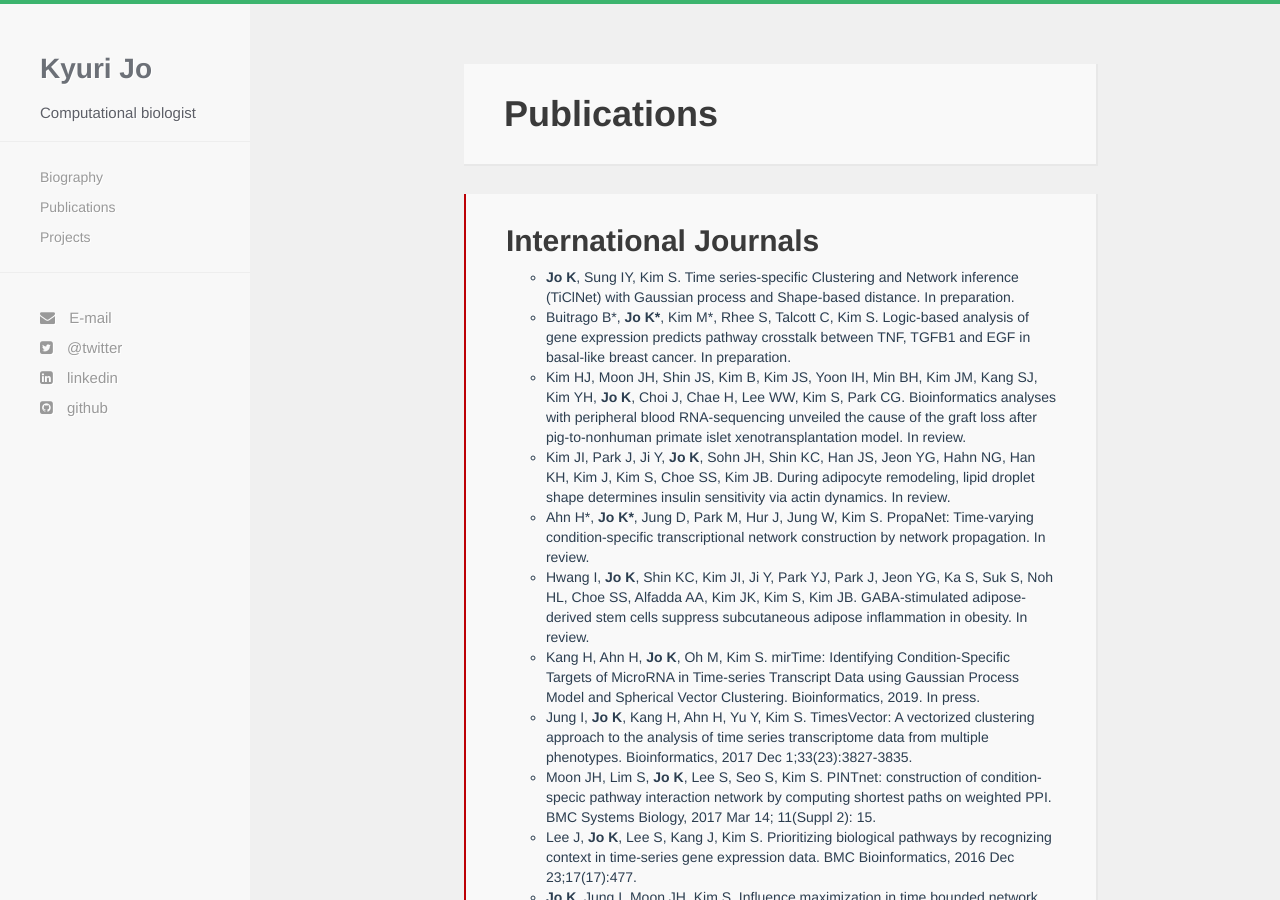
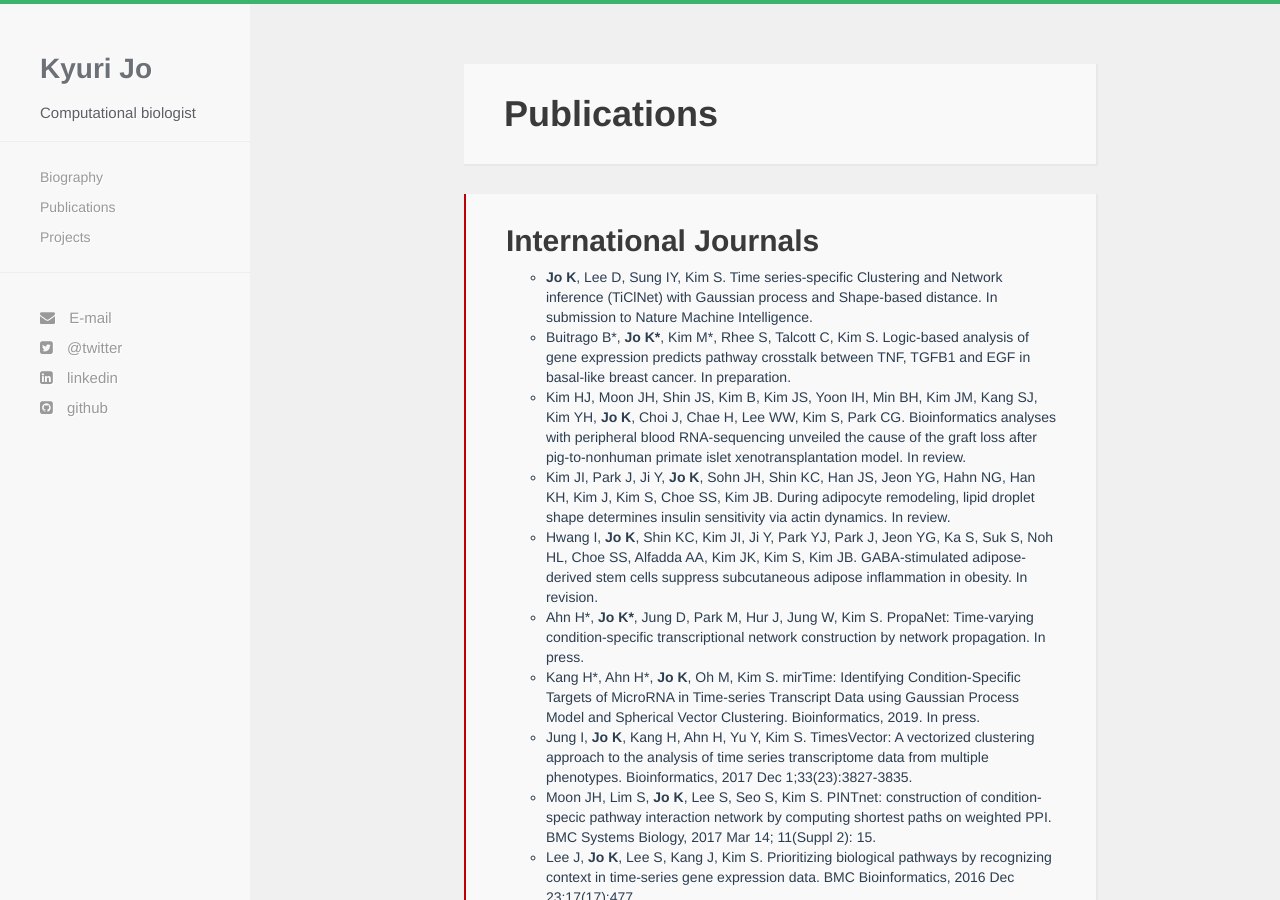
Before and after one commit to kyuriJo/kyuriJo.github.io, a Jekyll site: the page built from publications.html, in a window 1280 px wide and 900 px high. Built offline with Jekyll 4.4.1, drawn with Linux system fonts in a browser that asks for light colours; nearby versions of some CDN libraries.

Commit message:
update CV

```diff
--- a/publications.html
+++ b/publications.html
@@ -9,13 +9,13 @@ title: Publications
     <div id="article" class="fashion">
       <h2>International Journals</h2>
   <ul class="dot">
-  <li><b>Jo K</b>, Sung IY, Kim S. Time series-specific Clustering and Network inference (TiClNet) with Gaussian process and Shape-based distance. In preparation.</li>
+  <li><b>Jo K</b>, Lee D, Sung IY, Kim S. Time series-specific Clustering and Network inference (TiClNet) with Gaussian process and Shape-based distance. In submission to Nature Machine Intelligence.</li>
   <li>Buitrago B*, <b>Jo K*</b>, Kim M*, Rhee S, Talcott C, Kim S. Logic-based analysis of gene expression predicts pathway crosstalk between TNF, TGFB1 and EGF in basal-like breast cancer. In preparation.</li>
   <li>Kim HJ, Moon JH, Shin JS, Kim B, Kim JS, Yoon IH, Min BH, Kim JM, Kang SJ, Kim YH, <b>Jo K</b>, Choi J, Chae H, Lee WW, Kim S, Park CG. Bioinformatics analyses with peripheral blood RNA-sequencing unveiled the cause of the graft loss after pig-to-nonhuman primate islet xenotransplantation model. In review.</li>
   <li>Kim JI, Park J, Ji Y, <b>Jo K</b>, Sohn JH, Shin KC, Han JS, Jeon YG, Hahn NG, Han KH, Kim J, Kim S, Choe SS, Kim JB. During adipocyte remodeling, lipid droplet shape determines insulin sensitivity via actin dynamics. In review.</li>
-  <li>Ahn H*, <b>Jo K*</b>, Jung D, Park M, Hur J, Jung W, Kim S. PropaNet: Time-varying condition-specific transcriptional network construction by network propagation. In review.</li>
-  <li>Hwang I, <b>Jo K</b>, Shin KC, Kim JI, Ji Y, Park YJ, Park J, Jeon YG, Ka S, Suk S, Noh HL, Choe SS, Alfadda AA, Kim JK, Kim S, Kim JB. GABA-stimulated adipose-derived stem cells suppress subcutaneous adipose inflammation in obesity. In review.</li>
-  <li>Kang H, Ahn H, <b>Jo K</b>, Oh M, Kim S. mirTime: Identifying Condition-Specific Targets of MicroRNA in Time-series Transcript Data using Gaussian Process Model and Spherical Vector Clustering. Bioinformatics, 2019. In press.</li>
+  <li>Hwang I, <b>Jo K</b>, Shin KC, Kim JI, Ji Y, Park YJ, Park J, Jeon YG, Ka S, Suk S, Noh HL, Choe SS, Alfadda AA, Kim JK, Kim S, Kim JB. GABA-stimulated adipose-derived stem cells suppress subcutaneous adipose inflammation in obesity. In revision.</li>
+  <li>Ahn H*, <b>Jo K*</b>, Jung D, Park M, Hur J, Jung W, Kim S. PropaNet: Time-varying condition-specific transcriptional network construction by network propagation. In press.</li>
+  <li>Kang H*, Ahn H*, <b>Jo K</b>, Oh M, Kim S. mirTime: Identifying Condition-Specific Targets of MicroRNA in Time-series Transcript Data using Gaussian Process Model and Spherical Vector Clustering. Bioinformatics, 2019. In press.</li>
   <li>Jung I, <b>Jo K</b>, Kang H, Ahn H, Yu Y, Kim S. TimesVector: A vectorized clustering approach to the analysis of time series transcriptome data from multiple phenotypes. Bioinformatics, 2017 Dec 1;33(23):3827-3835.</li>
   <li>Moon JH, Lim S, <b>Jo K</b>, Lee S, Seo S, Kim S. PINTnet: construction of condition-specic pathway interaction network by computing shortest paths on weighted PPI. BMC Systems Biology, 2017 Mar 14; 11(Suppl 2): 15.</li>
   <li>Lee J, <b>Jo K</b>, Lee S, Kang J, Kim S. Prioritizing biological pathways by recognizing context in time-series gene expression data. BMC Bioinformatics, 2016 Dec 23;17(17):477.</li>
```
Also changed, not shown: 1 other file.
